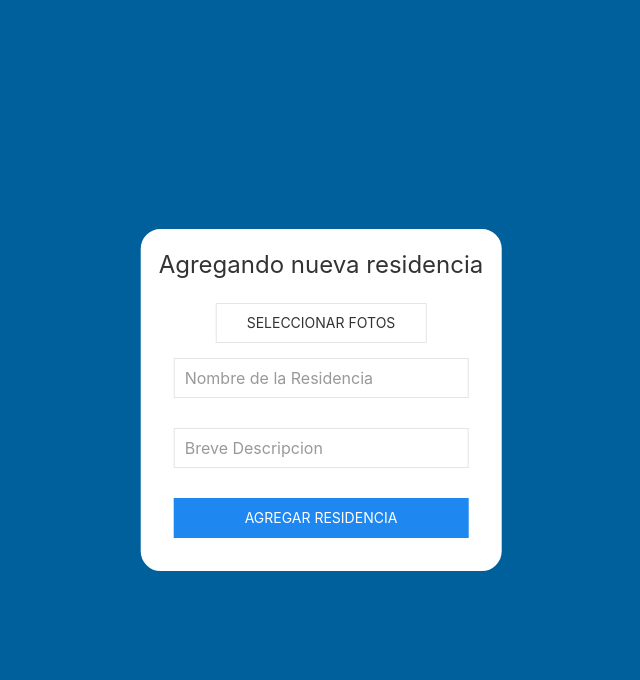
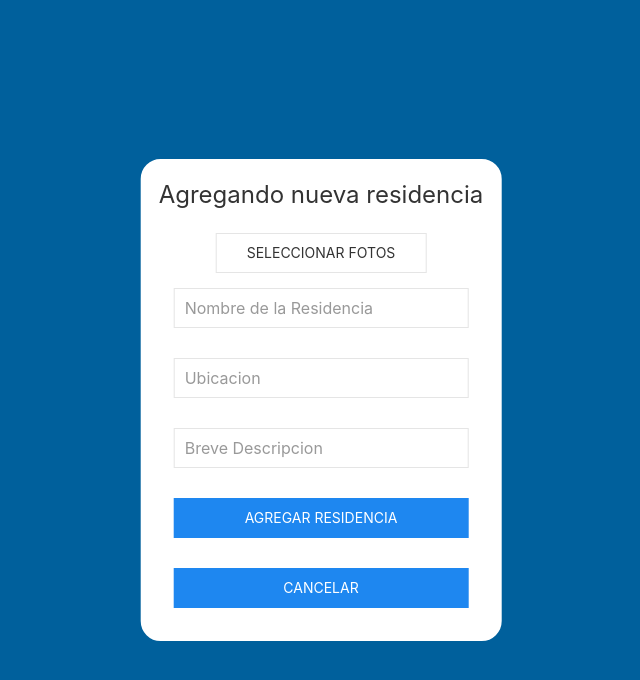
Before and after one commit to anaalazaro/IngenieriaSoftware2, a PHP site: page /pantalla-agregar-residencia.php in a window 1280 px wide. Shown: the top 680 px of the page, without its empty margins (319-959 px from the left). Run offline with PHP 8.4, Linux system fonts and the light colour scheme.

Commit message:
Update pantalla-agregar-residencia.php

```diff
--- a/HSH/pantalla-agregar-residencia.php
+++ b/HSH/pantalla-agregar-residencia.php
@@ -20,7 +20,10 @@
             <button class="uk-width-1-1 uk-button uk-button-default" type="button" tabindex="-1">Seleccionar Fotos</button>
           </div>
           <div class="uk-width-1-1 uk-padding-small">
-            <input name="nombre" type="text" class="uk-input" placeholder="Nombre de la Residencia" required>
+            <input id="nombre" name="nombre" type="text" class="uk-input" placeholder="Nombre de la Residencia" required>
+          </div>
+          <div class="uk-width-1-1 uk-padding-small">
+            <input type="text" name="ubicacion" class="uk-input" placeholder="Ubicacion" required>
           </div>
           <div class="uk-width-1-1 uk-padding-small">
             <input name="descripcion" type="text" class="uk-input" placeholder="Breve Descripcion" required>
@@ -28,6 +31,9 @@
           <div class="uk-width-1-1 uk-padding-small">
             <input type="submit" value="agregar residencia" class="uk-width-1-1 uk-button uk-button-primary"></input>
           </div>
+          <div class="uk-width-1-1 uk-padding-small">
+            <input type="submit" value="cancelar" class="uk-width-1-1 uk-button uk-button-primary" >
+          </div>
         </form>
     </div>
 
```
